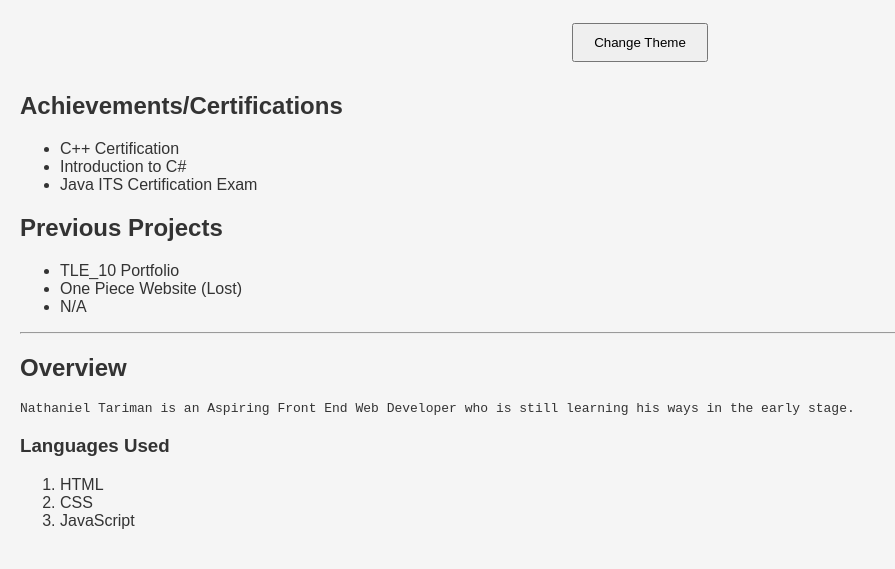
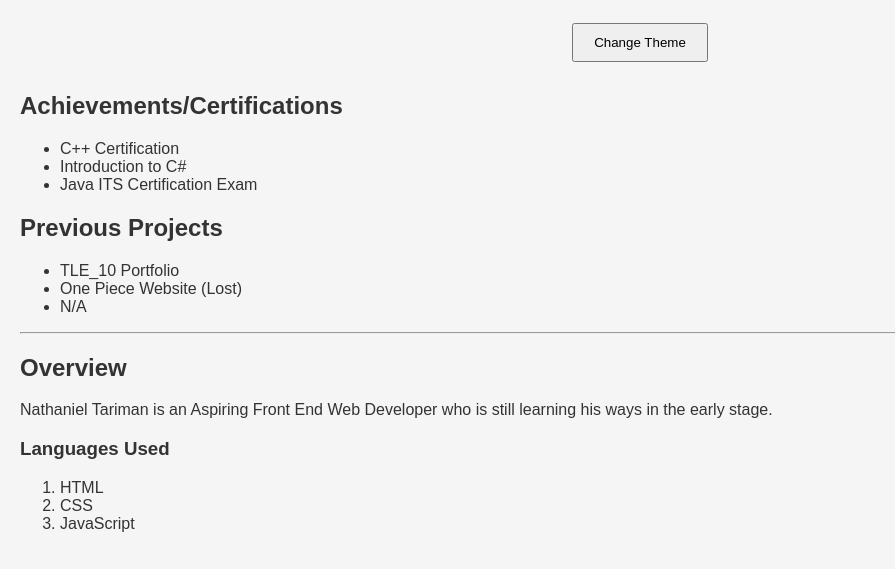
Before and after one commit to NTariman/portfolio, a plain HTML site: page index.html in a window 1280 px wide. Shown: the part 291-860 px from the top of the page, without its empty margins (0-895 px from the left). Drawn offline with Linux system fonts and the light colour scheme.

Commit message:
Update index.html

```diff
--- a/index.html
+++ b/index.html
@@ -30,7 +30,7 @@
          </ul>
          <hr>
          <h1>Overview</h1>
-         <pre>Nathaniel Tariman is an Aspiring Front End Web Developer who is still learning his ways in the early stage.</pre>
+         <p>Nathaniel Tariman is an Aspiring Front End Web Developer who is still learning his ways in the early stage.</p>
          <h3>Languages Used</h3>
          <ol>
             <li>HTML</li>
```
